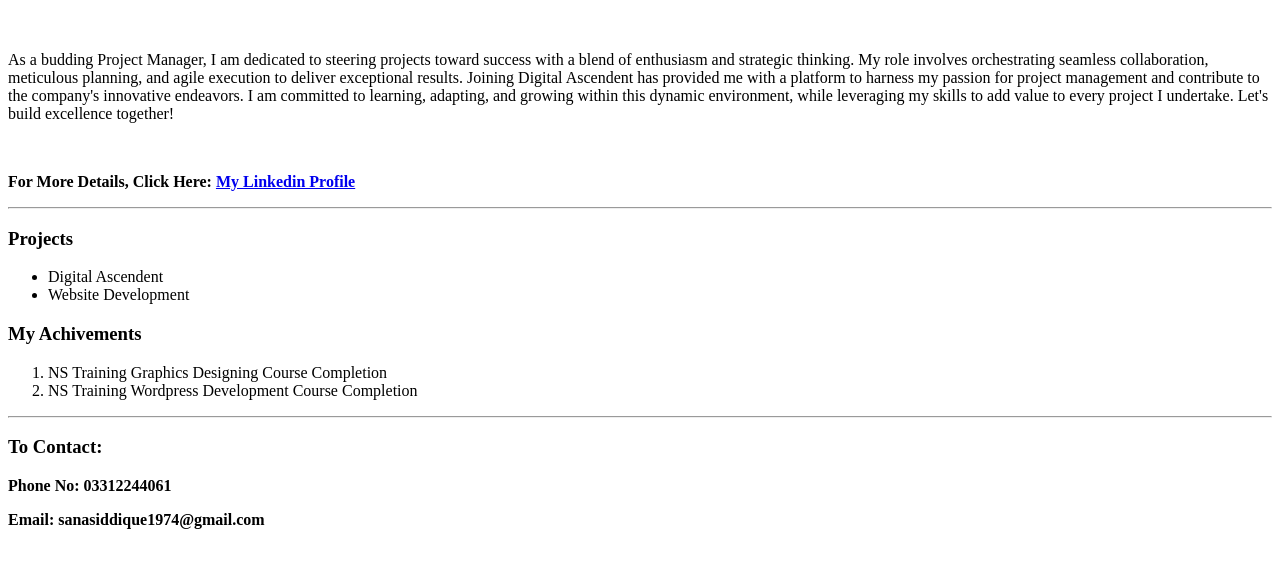
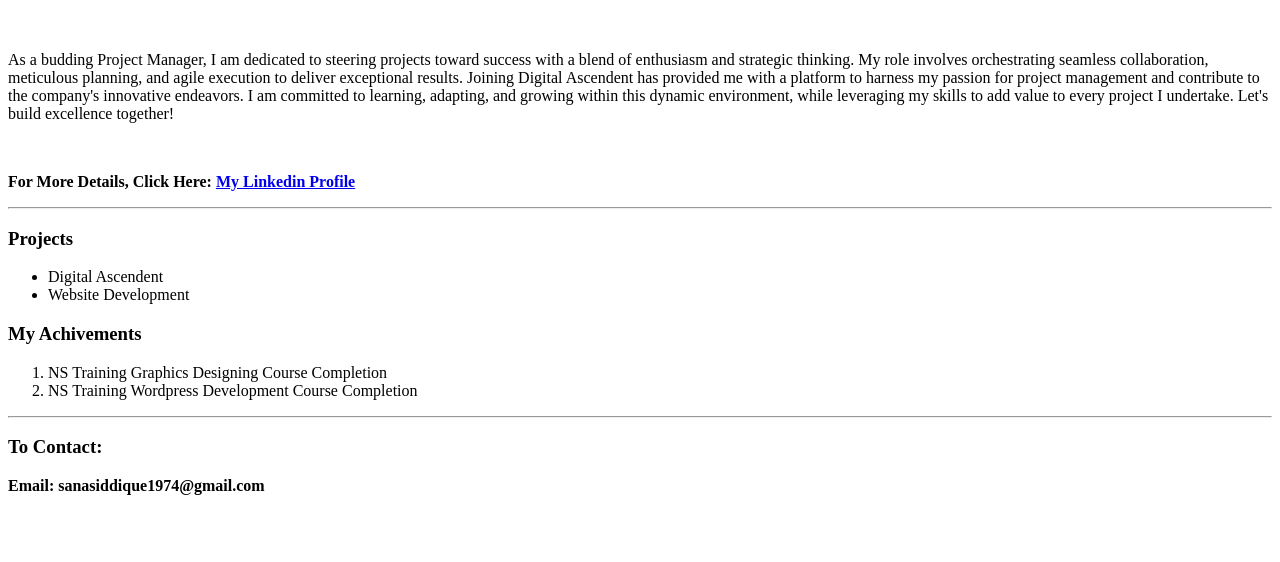
Before and after one commit to SanaSiddiqui7/SanaSiddiquiProfile, a plain HTML site: page index.html in a window 1280 px wide. Shown: the part 238-800 px from the top of the page. Drawn offline with Linux system fonts and the light colour scheme.

Commit message:
made changes

```diff
--- a/index.html
+++ b/index.html
@@ -30,7 +30,6 @@ Joining Digital Ascendent has provided me with a platform to harness my passion
  </ol>
  <hr>
  <h3>To Contact:</h3>
- <p><strong>Phone No: 03312244061</strong></p>
  <p><strong>Email: sanasiddique1974@gmail.com</strong></p>
 </body>
 </html>
```
